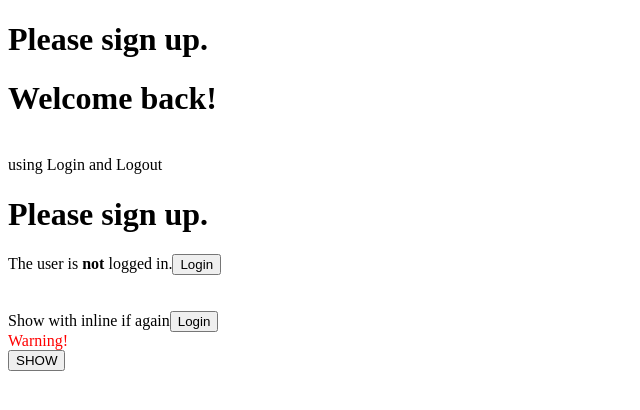
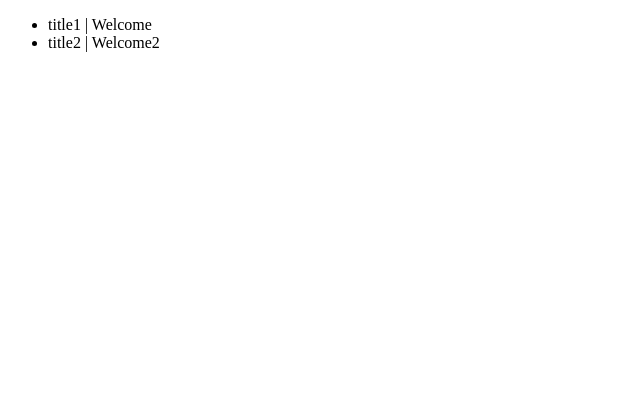
Before and after one commit to reactjs-example/react-tutorial-series, a React (Create React App) app in the folder react-hello-world/: page / in a window 1280 px wide. Shown: the top 410 px of the page, without its empty margins (0-640 px from the left). Built offline with nearby package versions, Linux system fonts and the light colour scheme.

Commit message:
using list and keys

```diff
--- a/react-hello-world/src/App.js
+++ b/react-hello-world/src/App.js
@@ -307,12 +307,52 @@ function conditionalRendering() {
   )
 }
 // END - CONDITIONAL RENDERING
+
+function PostItem(props) {
+  const element = props.element;
+  return <li>
+    {element.title} | {element.content}
+  </li>
+}
+function PostList(props) {
+  const posts = props.posts;
+  // component can read props.id, but not props.key
+  const postItems = posts.map(e =>
+    // Key should be specified inside the array.
+    <PostItem key={e.id} element={e} />
+  );
+  return <ul>{postItems}</ul>
+}
+function ListKeysImpl() {
+  const list = [
+    {
+      id: 1,
+      content: "Welcome",
+      title: "title1"
+    },
+    {
+      id: 2,
+      content: "Welcome2",
+      title: "title2"
+    }
+  ];
+
+  return <PostList posts={list} />
+
+}
+function listAndKeys() {
+  return (
+    <div><ListKeysImpl></ListKeysImpl></div>
+  );
+}
+// END - LIST and KEYS
 function reactHandler() {
   // return reactHelloWorld();
   // return componentAndProps();
   // return stateAndLifeCycle();
   // return eventHandler();
-  return conditionalRendering();
+  // return conditionalRendering();
+  return listAndKeys();
 }
 
 
```
